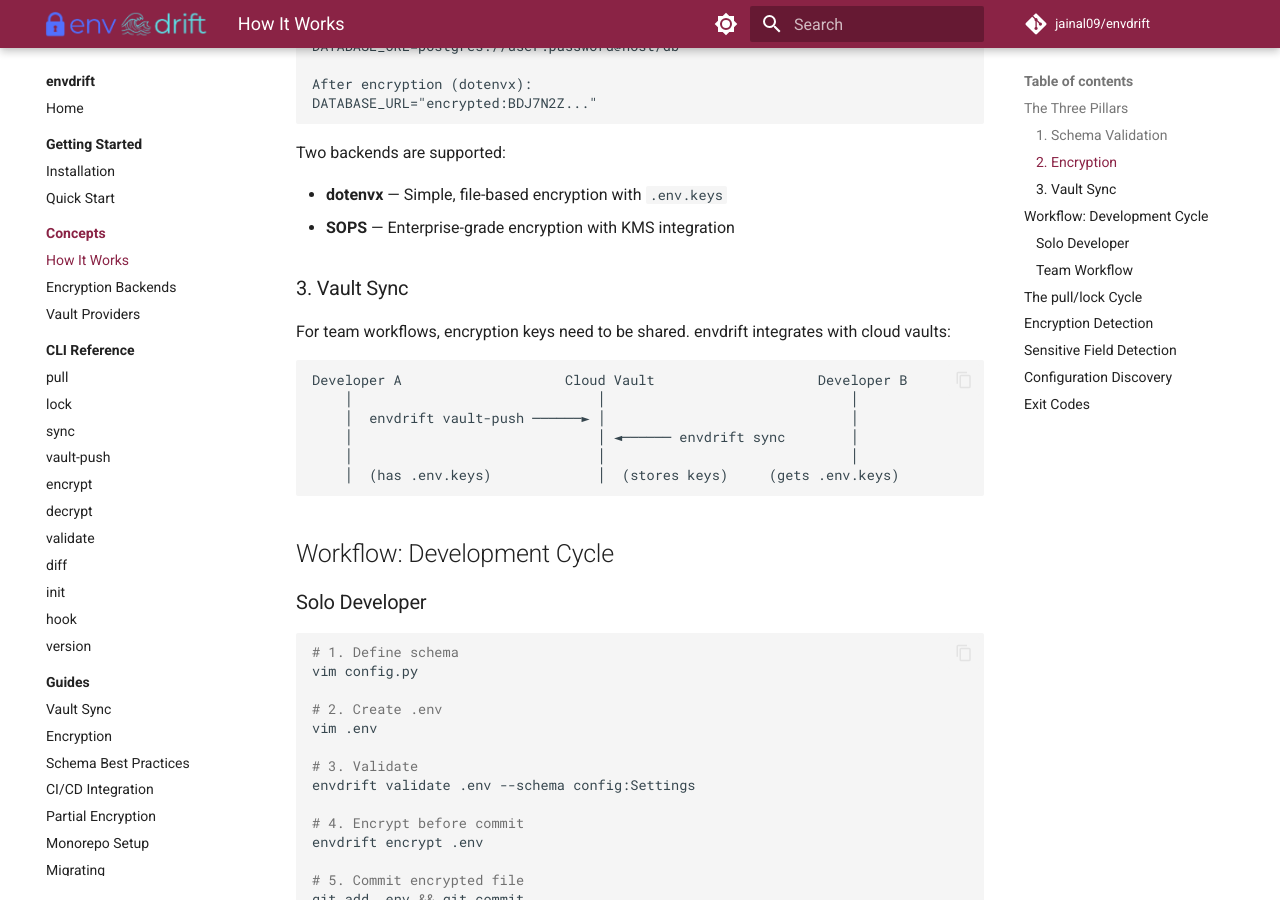
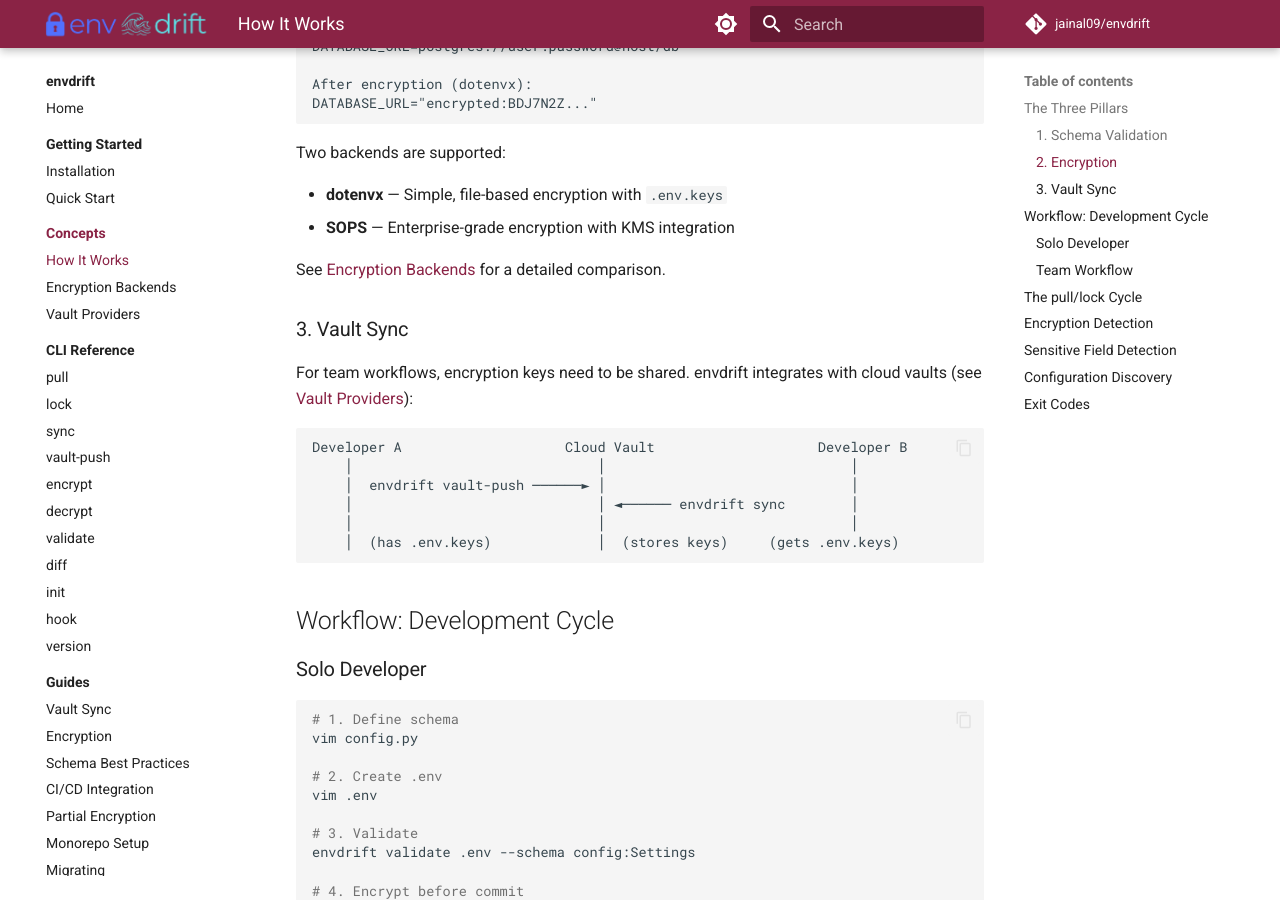
Before and after one commit to jainal09/envdrift, an MkDocs documentation site: the page built from docs/concepts/how-it-works.md, in a window 1280 px wide and 900 px high, scrolled down 958 px. Built offline with MkDocs 1.6.1 and Material for MkDocs 9.7.7, drawn with Linux system fonts in a browser that asks for light colours; comment, search, counter and statistics services are not loaded.

Commit message:
docs: add cross-links to concept pages

````diff
--- a/docs/concepts/how-it-works.md
+++ b/docs/concepts/how-it-works.md
@@ -47,9 +47,11 @@
 - **dotenvx** — Simple, file-based encryption with `.env.keys`
 - **SOPS** — Enterprise-grade encryption with KMS integration
 
+See [Encryption Backends](encryption-backends.md) for a detailed comparison.
+
 ### 3. Vault Sync
 
-For team workflows, encryption keys need to be shared. envdrift integrates with cloud vaults:
+For team workflows, encryption keys need to be shared. envdrift integrates with cloud vaults (see [Vault Providers](vault-providers.md)):
 
 ```text
 Developer A                    Cloud Vault                    Developer B
````
